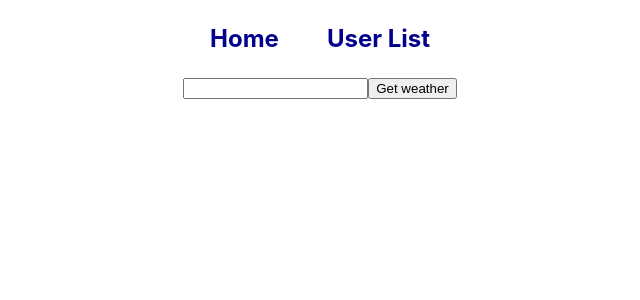
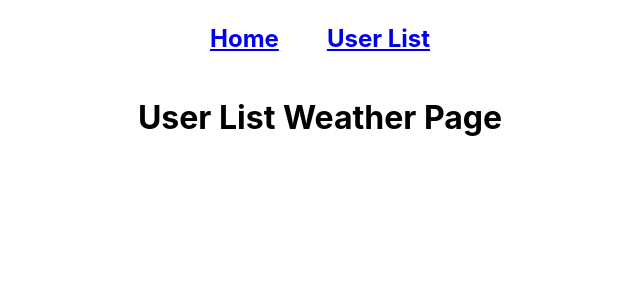
Before and after one commit to vikravch/weather_app, a React (Create React App) app: page /cities in a window 1280 px wide. Shown: the top 300 px of the page, without its empty margins (320-960 px from the left). Built offline with nearby package versions, Linux system fonts and the light colour scheme.

Commit message:
Webinar 43 Added router

```diff
--- a/package.json
+++ b/package.json
@@ -8,6 +8,7 @@
     "@testing-library/user-event": "^13.5.0",
     "react": "^18.2.0",
     "react-dom": "^18.2.0",
+    "react-router-dom": "^5.3.4",
     "react-scripts": "5.0.1",
     "web-vitals": "^2.1.4"
   },
--- a/src/general/components/NavigationToolbar.jsx
+++ b/src/general/components/NavigationToolbar.jsx
@@ -1,31 +1,20 @@
-import React, {Component} from 'react';
+import React from 'react';
 import style from './NavigationToolbar.module.css';
-import {AppContext} from "../context/appContext";
+import {Link} from "react-router-dom";
 
-class NavigationToolbar extends Component {
-    render() {
-        return (
-            <AppContext.Consumer >{
-                (value) => {
+function NavigationToolbar(props) {
     return (
         <ul className={style.nav_list}>
-                            {this.props.paths.map((path, index) => {
+            {props.paths.map((path, index) => {
                 return (
-                                    <li key={index} className={style.nav_item}
-                                        onClick={() =>
-                                            value.onNavigate(path)}>
-                                        {path}
+                    <li key={index} className={style.nav_item}>
+                        <Link to={path.path}>{path.title}</Link>
                     </li>
                 );
             })}
         </ul>
-                    )
-                }
-            }
 
-            </AppContext.Consumer>
+
     );
 }
-}
-
 export default NavigationToolbar;
--- a/src/index.js
+++ b/src/index.js
@@ -3,11 +3,14 @@ import ReactDOM from 'react-dom/client';
 import './index.css';
 import App from './App';
 import reportWebVitals from './reportWebVitals';
+import {BrowserRouter} from "react-router-dom";
 
 const root = ReactDOM.createRoot(document.getElementById('root'));
 root.render(
   <React.StrictMode>
-    <App />
+      <BrowserRouter>
+          <App />
+      </BrowserRouter>
   </React.StrictMode>
 );
 
--- a/src/modules/weather/presentation/pages/HomeWeatherPage.jsx
+++ b/src/modules/weather/presentation/pages/HomeWeatherPage.jsx
@@ -1,10 +1,11 @@
-import React, {Component, useContext, useState} from 'react';
+import React, {Component, useContext, useEffect, useState} from 'react';
 import Weather from "../../domain/entities/Weather";
 import BackIcon from "../components/icons/BackIcon";
 import style from "./HomeWeatherPage.module.css"
 import LikeIcon from "../components/icons/LikeIcon";
 import {AppContext} from "../../../../general/context/appContext";
 import {getWeatherUseCase} from "../../domain/useCases";
+import {useParams} from "react-router-dom";
 
 function HomeWeatherPage(props) {
     const {saveCityToPrefs} = useContext(AppContext);
@@ -12,6 +13,18 @@ function HomeWeatherPage(props) {
         useState(new Weather().object);
     const [cityName, setCityName] =
         useState('')
+
+    const {city} = useParams();
+    console.log("City - "+city);
+
+    useEffect(() => {
+        if (city){ // false, '', undefined, 0
+            getWeatherUseCase(city)
+                .then((data)=>{
+                    setWeather(data)
+                });
+        }
+    }, [city]);
 
     const pageJSX = (weather.city === '') ? <>
             <input onChange={(event)=>{
--- a/src/modules/weather/presentation/pages/Main.jsx
+++ b/src/modules/weather/presentation/pages/Main.jsx
@@ -1,29 +1,20 @@
-import React, {useContext} from 'react';
+import React from 'react';
 import NavigationToolbar from "../../../../general/components/NavigationToolbar";
 import HomeWeatherPage from "./HomeWeatherPage";
 import UserListWeatherPage from "./UserListWeatherPage";
-import {AppContext} from "../../../../general/context/appContext";
+import {Route, Switch} from "react-router-dom";
 
-function Main(props) {
-    let Page = null;
-    const {currentPage} = useContext(AppContext);
-    switch (currentPage) {
-        case 'Home':
-            Page = <HomeWeatherPage />;
-            break;
-        case 'User List':
-            Page = <UserListWeatherPage />;
-            break;
-        default:
-            Page = <HomeWeatherPage />;
-            break;
-    }
+function Main() {
     return (
         <div className="App">
             <NavigationToolbar
-                paths={['Home', 'User List']}
+                paths={[{title: 'Home', path: '/home'},
+                    {title: 'User List', path: '/cities'}]}
             />
-            {Page}
+            <Switch>
+                <Route component={HomeWeatherPage} path={['/', '/home', '/home/:city']} exact/>
+                <Route component={UserListWeatherPage} path={'/cities'}/>
+            </Switch>
         </div>
     );
 }
--- a/src/modules/weather/presentation/pages/UserListWeatherPage.jsx
+++ b/src/modules/weather/presentation/pages/UserListWeatherPage.jsx
@@ -1,7 +1,9 @@
 import React, {useContext, useEffect} from 'react';
 import {AppContext} from "../../../../general/context/appContext";
+import {useHistory} from "react-router-dom";
 
 function UserListWeatherPage() {
+    const history = useHistory()
     const {prefsCities, initPrefsCities} = useContext(AppContext);
 
     useEffect(() => {
@@ -13,7 +15,9 @@ function UserListWeatherPage() {
             <h1>User List Weather Page</h1>
             <ul>
                 {prefsCities.map((item, i) => {
-                    return <li key={i.toString()}>{item}</li>
+                    return <li key={i.toString()} onClick={()=>{
+                        history.push('/home/'+item)
+                    }}>{item}</li>
                 })}
             </ul>
         </>
```
Also changed, not shown: 1 other file (tests, documents, lock files or other folders). Lines whose indentation alone changed are shown as unchanged.
